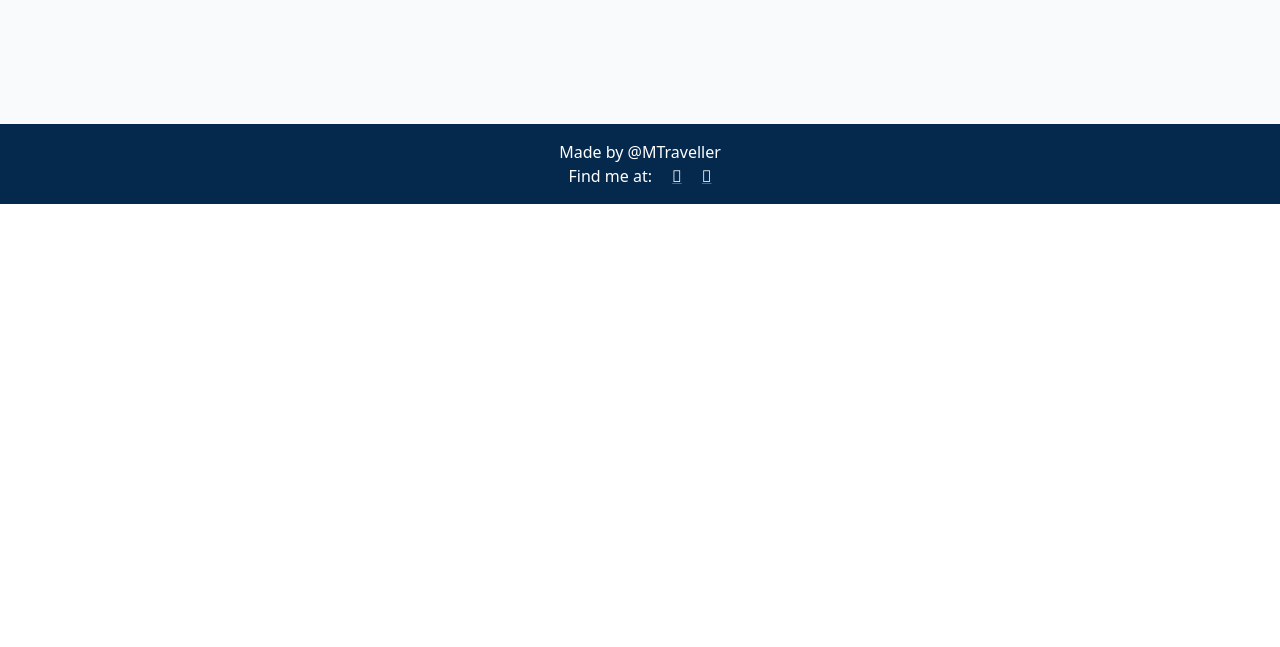
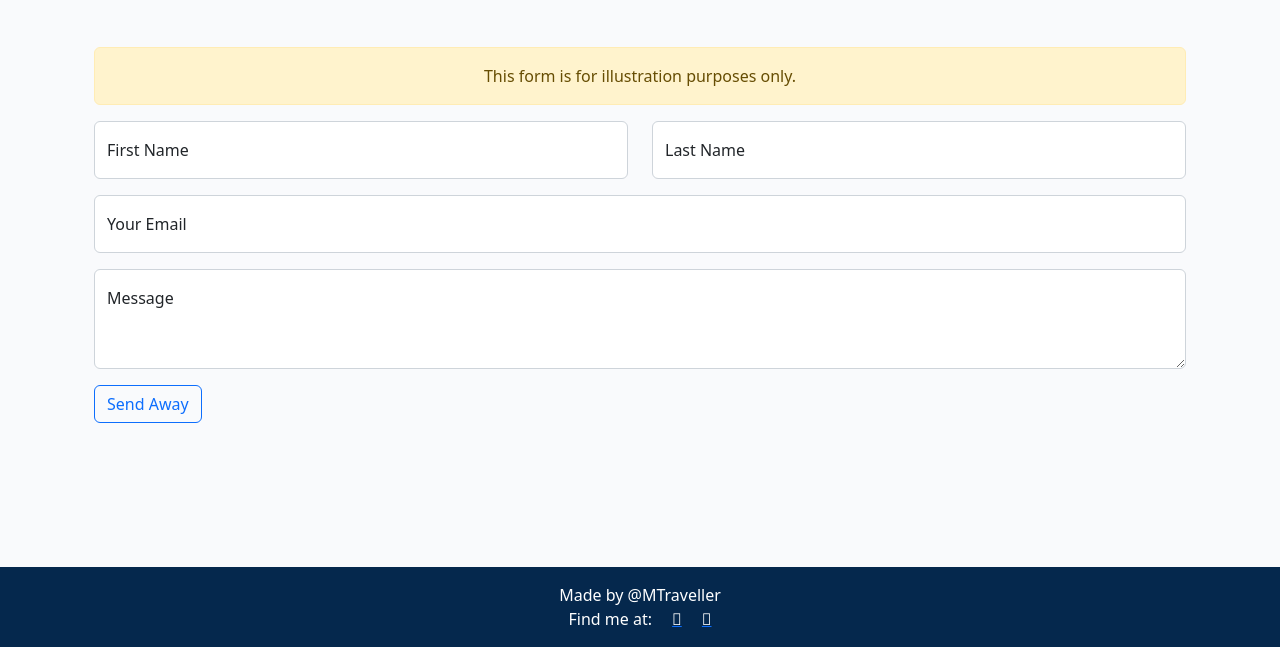
Before and after one commit to Code-Institute-Submissions/bookable, a Django app: page /contact/ in a window 1280 px wide. Shown: the part 596-1243 px from the top of the page. Before the commit the page ends 800 px from the top, so only its background shows below. Run offline with Django 4.2, Linux system fonts and the light colour scheme; parts of the project's set-up code (start-up, migrations or seed data) failed here and were passed over; some libraries are stand-ins or nearby versions.

Commit message:
Add layout and components for contact page

```diff
--- a/baseapp/templates/contact.html
+++ b/baseapp/templates/contact.html
@@ -2,6 +2,55 @@
 
 {% block content %}
 
+  <div class="container col-xxl-8 px-4 py-5">
+    <div class="row flex-lg-row-reverse align-items-center g-5 py-5">
 
+      <div class="col-10 col-sm-8 col-lg-6">
+        <img src="/static/media/world-booking.png" class="d-block mx-lg-auto img-fluid" alt="world booking" width="700" height="394" loading="lazy">
+      </div>
+
+      <div class="col-lg-6">
+        <h1 class="display-5 fw-bold lh-1 mb-3">Contact Us</h1>
+        <p class="lead">Please use the form below or send us an email to: email@email.com and we'll hasten to assist you to your satisfaction.</p>
+        <p class="lead">We live by our motto: No man left behind :D</p>
+      </div>
+
+      <form method="get" action="/message-sent/">
+        {% csrf_token %}
+        <div class="alert alert-warning text-center" role="alert">
+          <span>This form is for illustration purposes only.</span>
+        </div>
+
+        <div class="row mb-3">
+          <div class="col">
+            <div class="form-floating">
+              <input type="text" class="form-control" id="first-name" placeholder="First name" required>
+              <label for="first-name">First Name</label>
+            </div>
+          </div>
+          <div class="col">
+            <div class="form-floating">
+              <input type="text" class="form-control" id="last-name" placeholder="Last name" required>
+              <label for="last-name">Last Name</label>
+            </div>
+          </div>
+        </div>
+
+        <div class="form-floating mb-3">
+          <input type="email" class="form-control" id="email" placeholder="Your Email" required>
+          <label for="email">Your Email</label>
+        </div>
+
+        <div class="form-floating mb-3">
+          <textarea class="form-control" placeholder="Leave a comment here" id="textarea" style="height: 100px" required></textarea>
+          <label for="textarea">Message</label>
+        </div>
+
+        <button type="submit" class="btn btn-outline-primary">Send Away</button>
+
+      </form>
+
+    </div>
+  </div>
 
 {% endblock content %}
```
